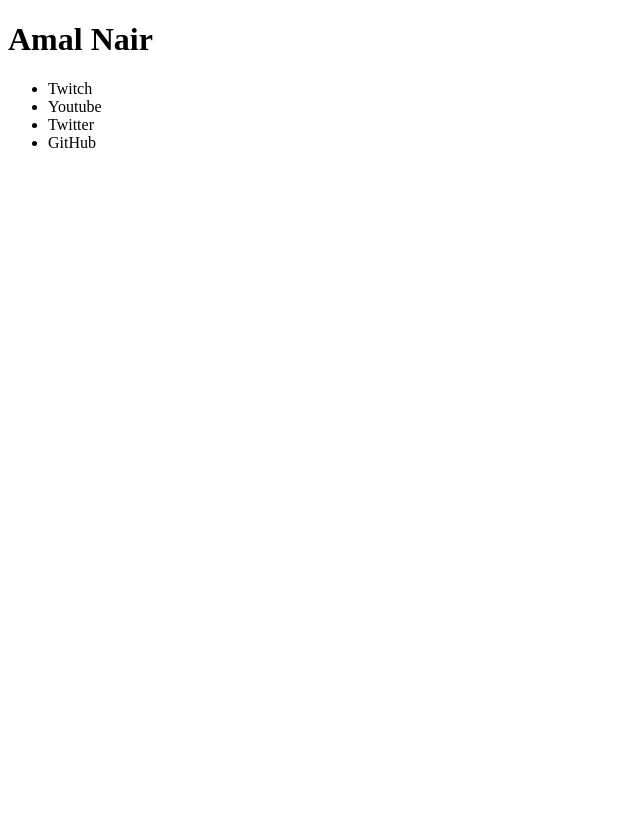
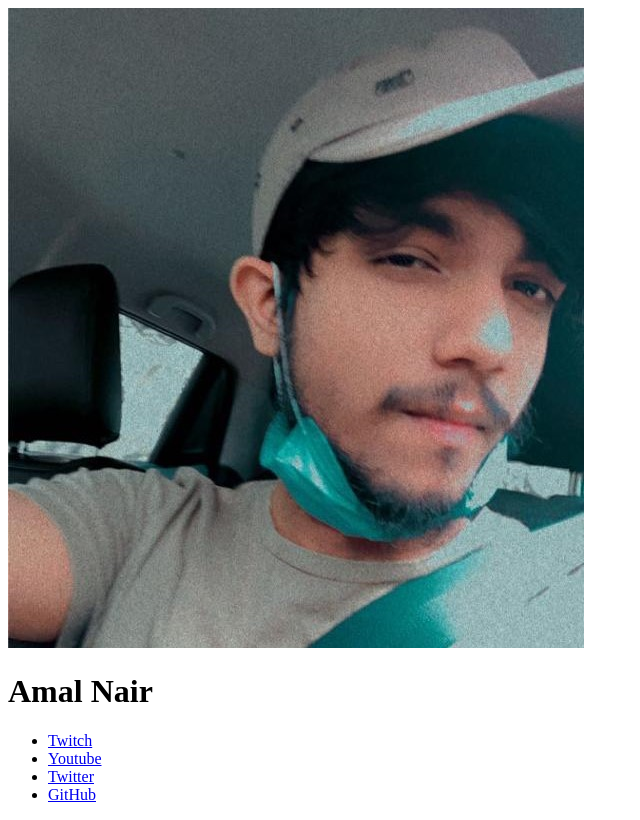
Before and after one commit to amalnair16/amalnair.gihub.io, a plain HTML site: page index.html in a window 1280 px wide. Shown: the whole page, without its empty margins (0-640 px from the left). Drawn offline with Linux system fonts and the light colour scheme.

Commit message:
secondcommit

```diff
--- a/index.html
+++ b/index.html
@@ -6,20 +6,29 @@
 </head>
 <body>
 <header>
+<img src="./images/carpic.jpeg">
 <h1>Amal Nair</h1>
 </header>
 <ul>
 <li>
+<a href="https://www.twitch.tv/meteyn">
 Twitch
+</a>
 </li>
 <li>
+<a href="https://www.youtube.com/c/MeteynPlaysGames">
 Youtube
+</a>
 </li>
 <li>
+<a href="https://twitter.com/amalnair2k">
 Twitter
+</a>
 </li>
 <li>
+<a href="https://github.com/amalnair16">
 GitHub
+</a>
 </li>
 </body>
 </html>
```
Also changed, not shown: images/abstract.jpeg (added), images/blurry.jpeg (added), images/carpic.jpeg (added), images/github.svg (added), images/redlife.jpeg (added), images/twitch.jpeg (added), images/twitter.svg (added), images/youtube.svg (added), 1 other file.
